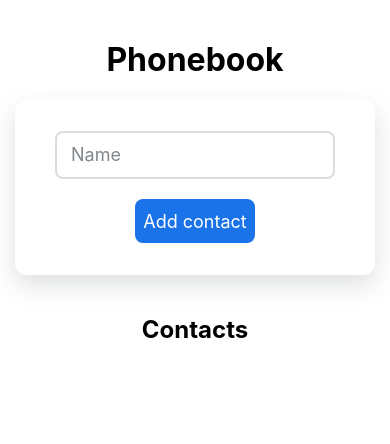
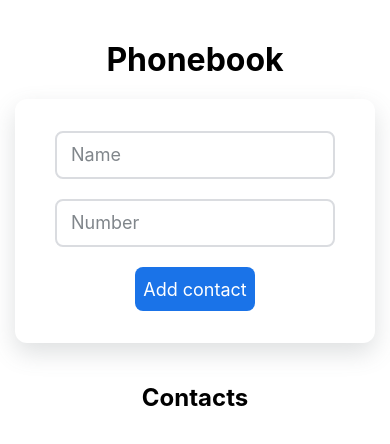
Before and after one commit to Aleksey-Dr/goit-react-woolf-hw-02-phonebook, a React (Create React App) app: page / in a window 390 px wide. Shown: the top 444 px of the page. Built offline with nearby package versions, Linux system fonts and the light colour scheme.

Commit message:
add number of phone to contact

```diff
--- a/src/components/App.jsx
+++ b/src/components/App.jsx
@@ -1,12 +1,13 @@
-import React from 'react';
+import { Component } from 'react';
 import { nanoid } from 'nanoid';
 
 import css from './App.module.scss';
 
-export class App extends React.Component {
+export class App extends Component {
     state = {
         contacts: [],
         name: '',
+        number: '',
     };
 
     // ================== LOGIC
@@ -23,6 +24,7 @@ export class App extends React.Component {
         const contact = {
             id: nanoid(),
             name: this.state.name,
+            number: this.state.number,
         };
 
         console.log(contact);
@@ -37,12 +39,13 @@ export class App extends React.Component {
     reset = () => {
         this.setState({
             name: '',
+            number: '',
         });
     };
     // ================== /LOGIC
 
     render() {
-        const { contacts, name } = this.state;
+        const { contacts, name, number } = this.state;
 
         return (
             <div className={css.container}>
@@ -57,34 +60,60 @@ export class App extends React.Component {
                             <input
                                 onChange={this.handlerInput}
                                 value={name}
+                                id="name"
                                 type="text"
                                 name="name"
-                                id="name"
-                                placeholder=" "
                                 pattern="^[a-zA-Zа-яА-Я]+(([' -][a-zA-Zа-яА-Я ])?[a-zA-Zа-яА-Я]*)*$"
                                 title="Name may contain only letters, apostrophe, dash and spaces. For example Adrian, Jacob Mercer, Charles de Batz de Castelmore d'Artagnan"
                                 required
-                                className={css["form-input"]}
+                                placeholder=" "
+                                className={css['form-input']}
                             />
-                            <label htmlFor="name" className={css["form-label"]}>Name</label>
+                            <label htmlFor="name" className={css['form-label']}>
+                                Name
+                            </label>
                         </div>
-                        <button type="submit" className={css["form-button"]}>Add contact</button>
+                        <div className={css['form-label-wrapper']}>
+                            <input
+                                onChange={this.handlerInput}
+                                value={number}
+                                id="phone"
+                                type="tel"
+                                name="number"
+                                pattern="\+?\d{1,4}?[-.\s]?\(?\d{1,3}?\)?[-.\s]?\d{1,4}[-.\s]?\d{1,4}[-.\s]?\d{1,9}"
+                                title="Phone number must be digits and can contain spaces, dashes, parentheses and can start with +"
+                                required
+                                placeholder=" "
+                                className={css['form-input']}
+                            />
+                            <label
+                                htmlFor="phone"
+                                className={css['form-label']}
+                            >
+                                Number
+                            </label>
+                        </div>
+                        <button type="submit" className={css['form-button']}>
+                            Add contact
+                        </button>
                     </form>
                 </div>
                 <h2 className={css.title}>Contacts</h2>
                 <ul className={css.list}>
                     {contacts.map(contact => {
                         return (
-                            <li
-                                key={contact.id}
-                                className={css["list-item"]}
-                            >
-                                <p className={css.paragraph}>{contact.name}</p>
+                            <li key={contact.id} className={css['list-item']}>
+                                <p className={css.paragraph}>
+                                    <span>{contact.name}:</span>
+                                    <span className={css['paragraph-phone']}>
+                                        {contact.number}
+                                    </span>
+                                </p>
                             </li>
                         );
                     })}
                 </ul>
             </div>
         );
-    }
-}
+    };
+};
--- a/src/components/App.module.scss
+++ b/src/components/App.module.scss
@@ -138,5 +138,11 @@
 }
 
 .paragraph {
+    display: flex;
+    margin-right: auto;
     margin-left: 8px;
 }
+
+.paragraph-phone {
+    margin-left: auto;
+}
```
